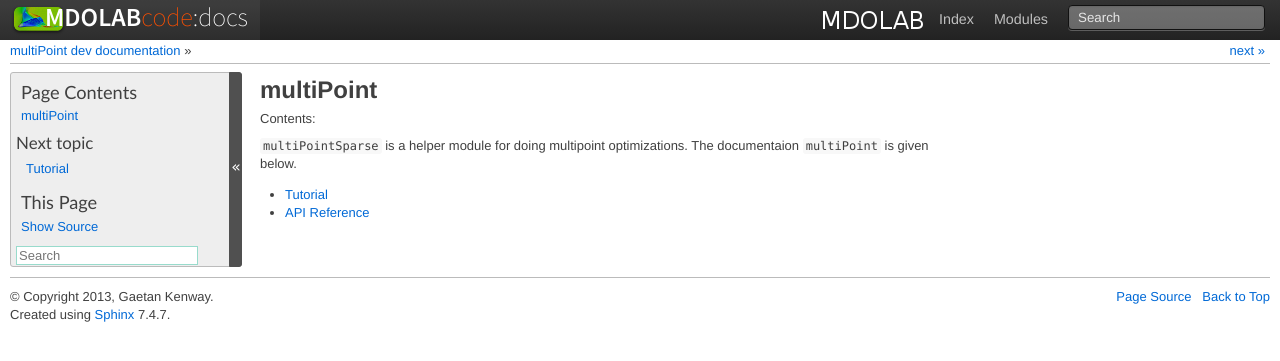
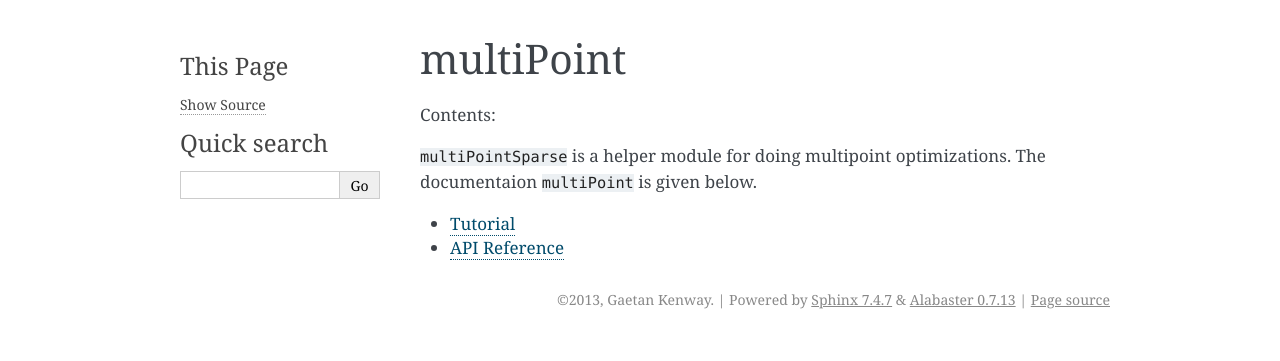
Before and after one commit to mdolab/multipoint, a Sphinx documentation site: the page built from doc/index.rst, in a window 1280 px wide. Shown: the top 361 px of the page. Built offline with Sphinx 7.4.7, drawn with Linux system fonts in a browser that asks for light colours.

Commit message:
docs update for rtd

```diff
--- a/doc/conf.py
+++ b/doc/conf.py
@@ -16,7 +16,7 @@
 # If extensions (or modules to document with autodoc) are in another directory,
 # add these directories to sys.path here. If the directory is relative to the
 # documentation root, use os.path.abspath to make it absolute, like shown here.
-#sys.path.insert(0, os.path.abspath('../'))
+sys.path.insert(0, os.path.abspath('../'))
 
 # -- General configuration -----------------------------------------------------
 
@@ -27,6 +27,9 @@
 # coming with Sphinx (named 'sphinx.ext.*') or your custom ones.
 extensions = ['sphinx.ext.autodoc', 'sphinx.ext.viewcode', 'numpydoc','sphinx.ext.autosummary']
 numpydoc_show_class_members = False
+
+# mock import for autodoc
+autodoc_mock_imports = ['numpy', 'mpi4py']
 
 # Add any paths that contain templates here, relative to this directory.
 templates_path = ['_templates']
@@ -93,7 +96,7 @@
 # The theme to use for HTML and HTML Help pages.  See the documentation for
 # a list of builtin themes.
 html_theme_path = ['themes']
-html_theme = 'mdolab_theme'
+# html_theme = 'mdolab_theme'
 
 html_static_path = ['_static']
 
--- a/doc/reference.rst
+++ b/doc/reference.rst
@@ -3,7 +3,7 @@
 API Reference
 =============
 
-.. currentmodule:: multipoint.multiPointSparse
+.. currentmodule:: multiPointSparse
 
 .. autoclass:: multiPointSparse
     :members:
--- /dev/null
+++ b/doc/requirements.txt
@@ -0,0 +1 @@
+numpydoc
```
